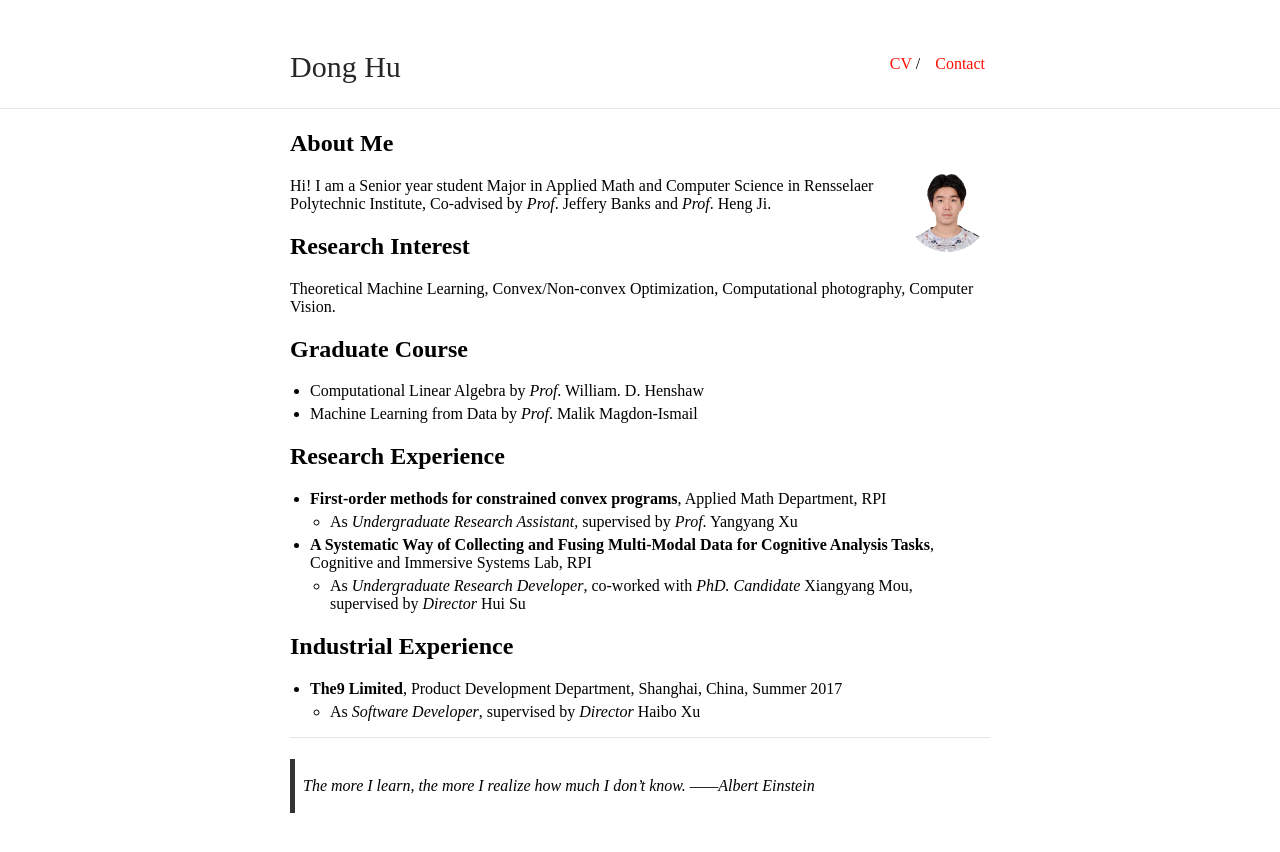
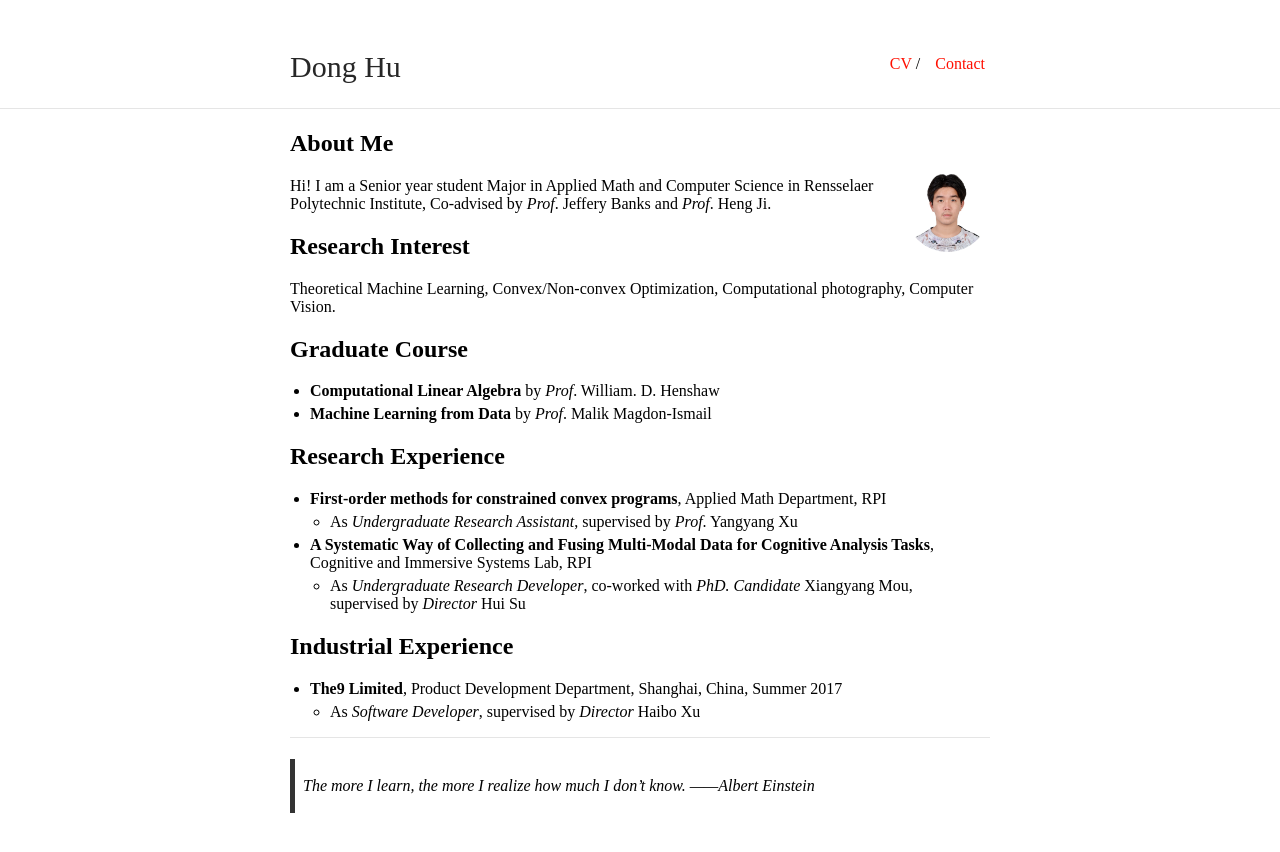
Before and after one commit to jurohd/jurohd.github.io, a Jekyll site: the page built from index.md, in a window 1280 px wide. Shown: the top 852 px of the page. Built offline with Jekyll 4.4.1, drawn with Linux system fonts in a browser that asks for light colours; our own code applies the rules of GitHub Pages for plain Markdown files.

```diff
--- a/index.md
+++ b/index.md
@@ -14,8 +14,8 @@ Theoretical Machine Learning, Convex/Non-convex Optimization, Computational phot
 
 ## Graduate Course
 
-+ Computational Linear Algebra by *Prof*. William. D. Henshaw
-+ Machine Learning from Data by *Prof*. Malik Magdon-Ismail
++ **Computational Linear Algebra** by *Prof*. William. D. Henshaw
++ **Machine Learning from Data** by *Prof*. Malik Magdon-Ismail
 
 ## Research Experience
 
```
